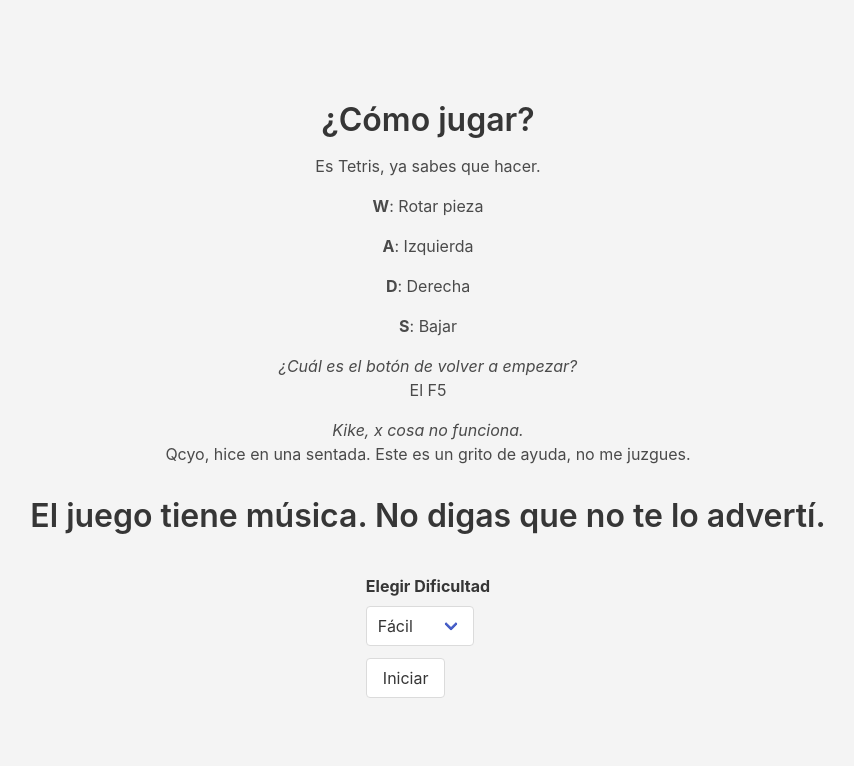
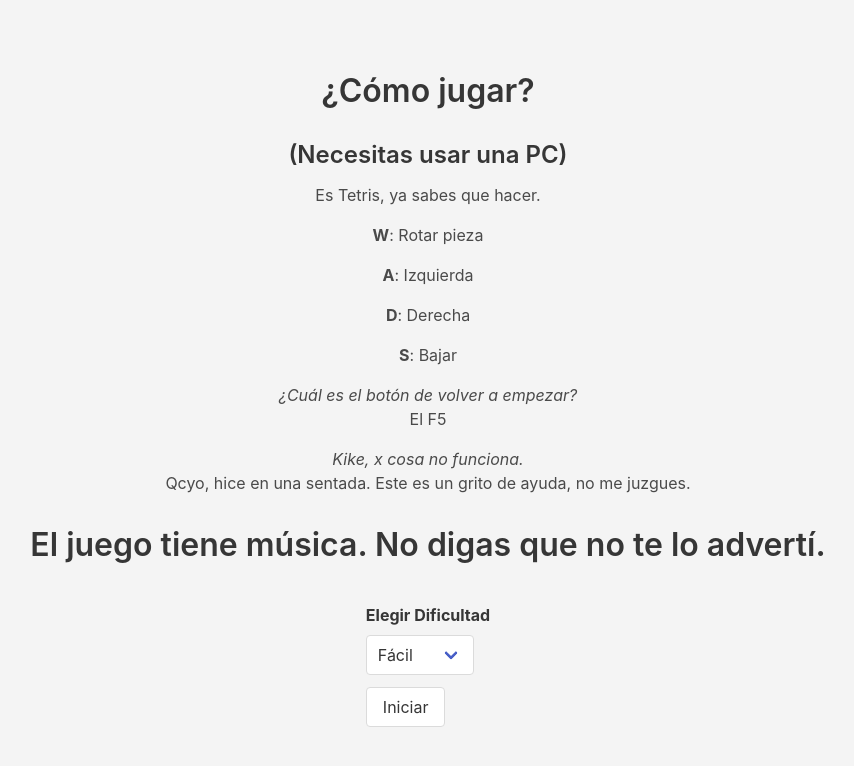
Before and after one commit to enbermudas/tetris, a plain HTML site: page index.html in a window 1280 px wide. Shown: the whole page, without its empty margins (212-1066 px from the left). Drawn offline with nearby package versions, Linux system fonts and the light colour scheme.

Commit message:
feat: update guide

```diff
--- a/index.html
+++ b/index.html
@@ -13,6 +13,7 @@
   <div id="guide" class="content">
     <center>
       <h1>¿Cómo jugar?</h1>
+      <h3>(Necesitas usar una PC)</h3>
       <p>
         Es Tetris, ya sabes que hacer.
       </p>
```
